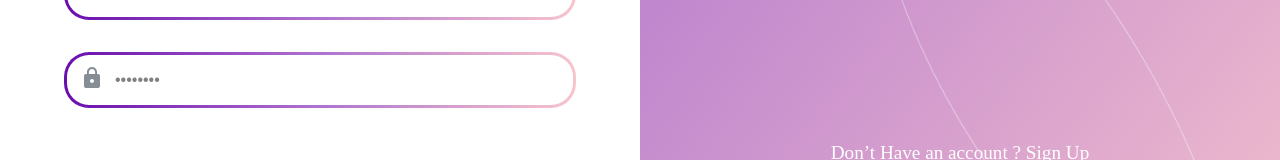
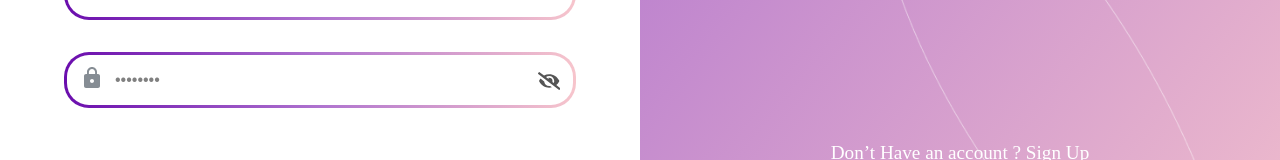
Before and after one commit to DEBI-2025/Frontend, a React (Vite) app: page /login in a window 1280 px wide. Shown: the part 360-520 px from the top of the page. Built offline with nearby package versions, Linux system fonts and the light colour scheme.

Commit message:
feat: Add eye icon to password field on login page

```diff
--- a/src/components/InputField.jsx
+++ b/src/components/InputField.jsx
@@ -77,7 +77,7 @@ const Field = styled.input`
 `;
 const ToggleIcon = styled.div`
   position: absolute;
-  top: 45%;
+  top: 2rem;
   right: 1rem;
   transform: translateY(-50%);
   cursor: pointer;
--- a/src/pages/LogIn.jsx
+++ b/src/pages/LogIn.jsx
@@ -6,13 +6,18 @@ import LeftPanel from "../components/LeftPanel";
 import InputField from "../components/InputField";
 import Button from "../components/Button";
 import { useLogin } from "../logic/Auth/useLogin";
+import { FaEye, FaEyeSlash } from "react-icons/fa";
 
 function LogIn() {
   const [email, setEmail] = useState("samaayman46@yahoo.com");
   const [password, setPassword] = useState("sama1234");
+  const [showPassword, setShowPassword] = useState(false);
 
   const { login, isLoading } = useLogin();
 
+  const toggleShowPassword = () => {
+    setShowPassword((prev) => !prev);
+  };
   const handleLogin = async (e) => {
     e.preventDefault();
     login({ email, password });
@@ -39,11 +44,15 @@ function LogIn() {
           <InputField
             icon={Lock}
             placeholder="Password"
-            type="password"
+            // type="password"
             value={password}
             id={password}
             onChange={(e) => setPassword(e.target.value)}
             required
+            type={showPassword ? "text" : "password"}
+            toggle={true}
+            onToggle={toggleShowPassword}
+            toggleIcon={showPassword ? <FaEye /> : <FaEyeSlash />}
           />
 
           <ForgotText>Forgot Password?</ForgotText>
@@ -116,6 +125,7 @@ const Title = styled.h1`
   }
 `;
 
+
 const ForgotText = styled.p`
   font-size: 1.2rem;
   cursor: default;
```
